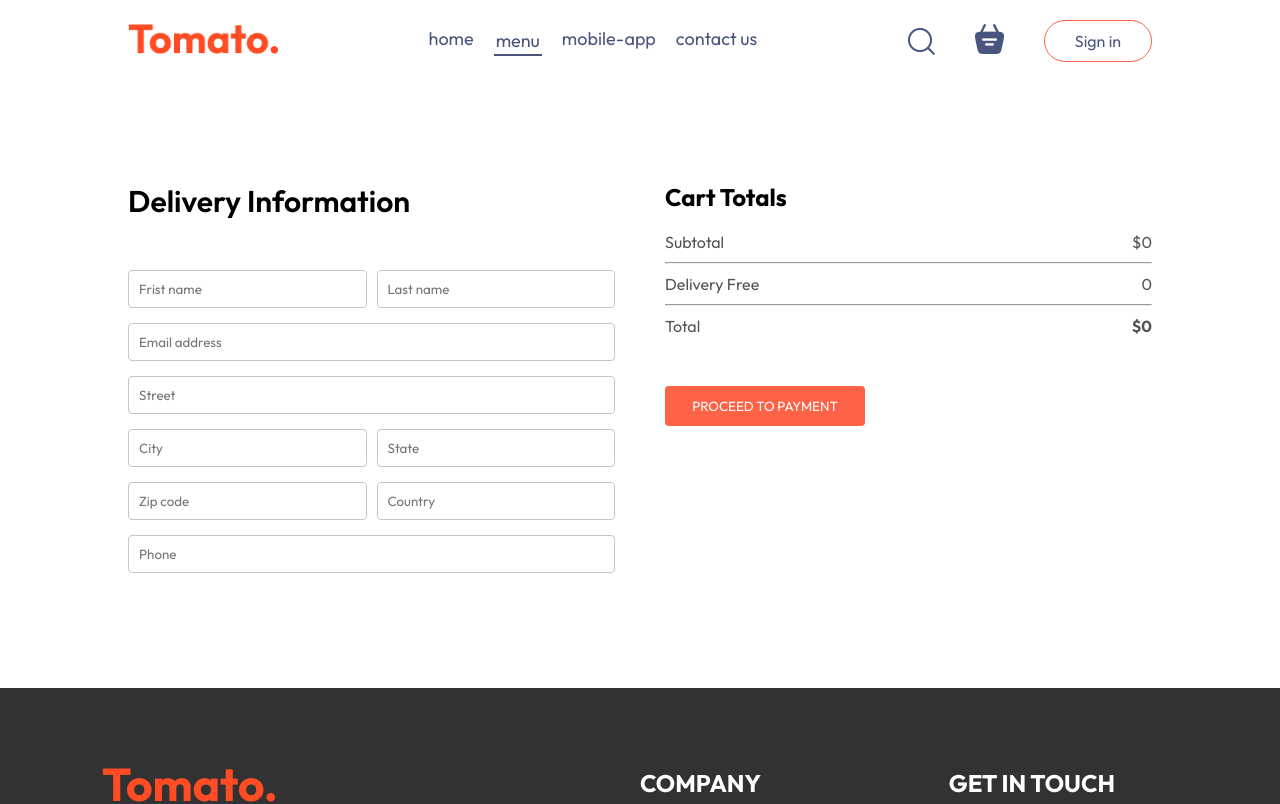
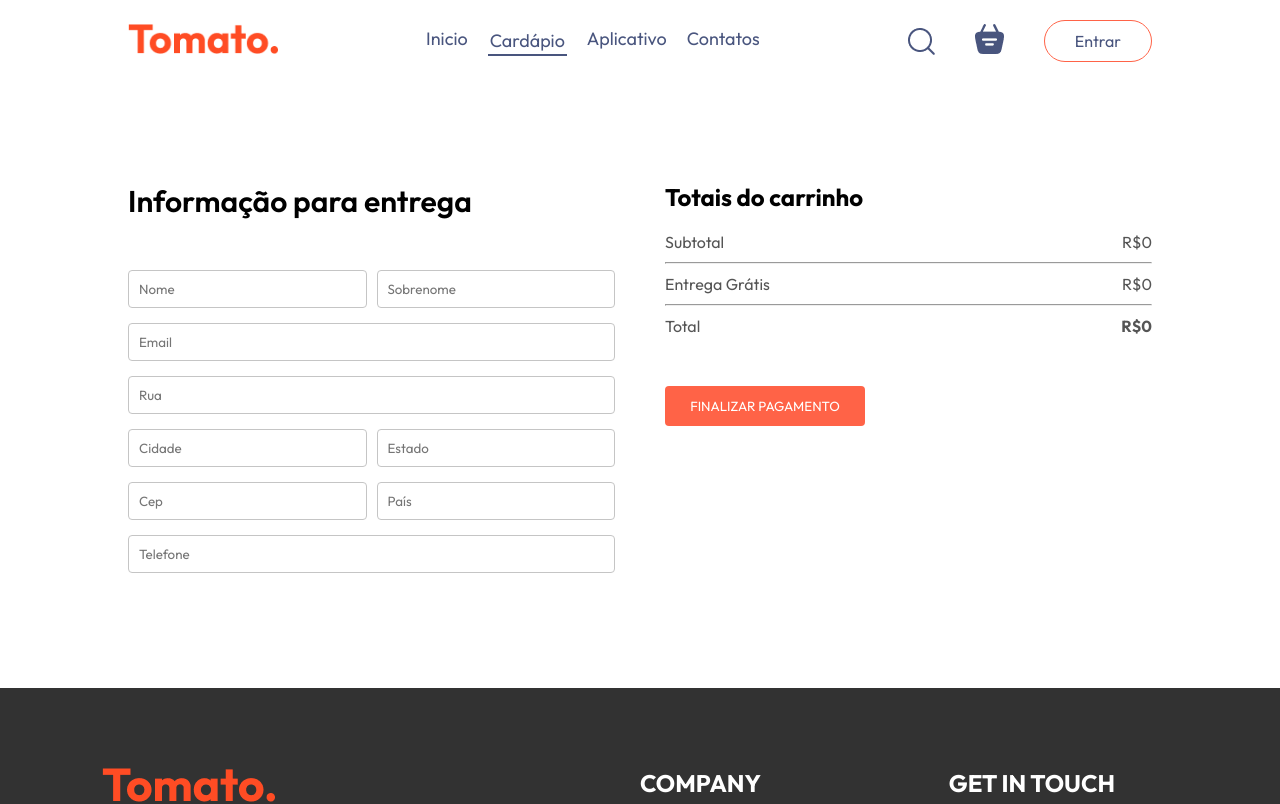
Before and after one commit to yandsilva/food-delivery-frontend, a React (Vite) app: page /order in a window 1280 px wide. Shown: the top 804 px of the page. Built offline with nearby package versions, Linux system fonts and the light colour scheme.

Commit message:
Corrigido a rota do pedido

```diff
--- a/src/components/AppDownload/AppDownload.jsx
+++ b/src/components/AppDownload/AppDownload.jsx
@@ -6,7 +6,7 @@ const AppDownload = () => {
   return (
     <div className="app-download" id="app-download">
       <p>
-        For Better Experience Dowload <br />
+        Para uma melhor experiência, baixe <br />
         Tomato App
         <div className="app-download-platforms">
           <img src={assets.play_store} alt="" />
--- a/src/components/ExploreMenu/ExploreMenu.jsx
+++ b/src/components/ExploreMenu/ExploreMenu.jsx
@@ -4,11 +4,11 @@ import { menu_list } from "../../assets/assets";
 const ExploreMenu = ({ category, setCategory }) => {
   return (
     <div className="explore-menu" id="explore-menu">
-      <h1>Explore our menu</h1>
+      <h1>Explore nosso cardápio</h1>
       <p className="explore-menu-text">
-        Choose from a diverse menu featuring a delectable array of dishes. Our
-        mission is to satisfy your cravings and elevate your dining experience,
-        one delicious meal at a time.
+        Escolha entre um menu diversificado com uma deliciosa variedade de
+        pratos. Nossa missão é satisfazer seus desejos e elevar sua experiência
+        gastronômica, uma deliciosa refeição de cada vez.
       </p>
       <div className="explore-menu-list">
         {menu_list.map((item, index) => {
--- a/src/components/FoodDisplay/FoodDisplay.jsx
+++ b/src/components/FoodDisplay/FoodDisplay.jsx
@@ -8,7 +8,7 @@ const FoodDisplay = ({ category }) => {
 
   return (
     <div className="food-display" id="food-display">
-      <h2>Top dishes near you</h2>
+      <h2>Principais pratos perto de você</h2>
       <div className="food-display-list">
         {food_list.map((item, index) => {
           if (category === "All" || category === item.category) {
--- a/src/components/FoodItem/FoodItem.jsx
+++ b/src/components/FoodItem/FoodItem.jsx
@@ -39,7 +39,7 @@ const FoodItem = ({ id, name, price, description, image }) => {
           <img src={assets.rating_starts} alt="" />
         </div>
         <p className="food-item-desc">{description}</p>
-        <p className="food-item-price">${price}</p>
+        <p className="food-item-price">R${price}</p>
       </div>
     </div>
   );
--- a/src/components/Footer/Footer.jsx
+++ b/src/components/Footer/Footer.jsx
@@ -40,7 +40,7 @@ const Footer = () => {
       </div>
       <hr />
       <p className="footer-copyright">
-        Copyright 2024 © Tomato.com - All Right Reserved
+        Copyright 2024 © Tomato.com - Todos os direitos reservados
       </p>
     </div>
   );
--- a/src/components/LoginPopup/LoginPopup.jsx
+++ b/src/components/LoginPopup/LoginPopup.jsx
@@ -4,7 +4,7 @@ import "./LoginPopup.css";
 import { assets } from "../../assets/assets";
 
 const LoginPopup = ({ setShowLogin }) => {
-  const [currState, setCurrState] = useState("Sign Up");
+  const [currState, setCurrState] = useState("Cadastro");
 
   return (
     <div className="login-popup">
@@ -21,26 +21,29 @@ const LoginPopup = ({ setShowLogin }) => {
           {currState === "Login" ? (
             <></>
           ) : (
-            <input type="text" placeholder="Your name" required />
+            <input type="text" placeholder="Nome completo" required />
           )}
 
-          <input type="email" placeholder="You email" required />
-          <input type="password" placeholder="Password" required />
+          <input type="email" placeholder="Seu email" required />
+          <input type="password" placeholder="Senha" required />
         </div>
-        <button>{currState === "Sign Up" ? "Create account" : "Login"}</button>
+        <button>{currState === "Cadastro" ? "Criar conta" : "Entrar"}</button>
         <div className="login-popup-condition">
           <input type="checkbox" required />
-          <p>By continuing, i agree to the terms of use & privacy policy</p>
+          <p>
+            Ao continuar, concordo com os termos de uso e políticas de
+            privacidade
+          </p>
         </div>
         {currState === "Login" ? (
           <p>
-            Create a new account?{" "}
-            <span onClick={() => setCurrState("Sign Up")}>Click here</span>
+            Criar uma nova conta?{" "}
+            <span onClick={() => setCurrState("Sign Up")}>Clique aqui</span>
           </p>
         ) : (
           <p>
-            Already have an account?{" "}
-            <span onClick={() => setCurrState("Login")}>Login here</span>
+            Já tem uma conta?{" "}
+            <span onClick={() => setCurrState("Login")}>Entre aqui</span>
           </p>
         )}
       </form>
--- a/src/components/NavBar/NavBar.jsx
+++ b/src/components/NavBar/NavBar.jsx
@@ -21,28 +21,28 @@ const NavBar = ({ setShowLogin }) => {
           onClick={() => setMenu("home")}
           className={menu === "home" ? "active" : ""}
         >
-          home
+          Inicio
         </Link>
         <a
           href="#explore-menu"
           onClick={() => setMenu("menu")}
           className={menu === "menu" ? "active" : ""}
         >
-          menu
+          Cardápio
         </a>
         <a
           href="#app-download"
           onClick={() => setMenu("mobile-app")}
           className={menu === "mobile-app" ? "active" : ""}
         >
-          mobile-app
+          Aplicativo
         </a>
         <a
           href="#footer"
           onClick={() => setMenu("contact-us")}
           className={menu === "contact-us" ? "active" : ""}
         >
-          contact us
+          Contatos
         </a>
       </ul>
       <div className="navbar-right">
@@ -54,7 +54,7 @@ const NavBar = ({ setShowLogin }) => {
           </Link>
           <div className={getTotalCartAmount() === 0 ? "" : "dot"}></div>
         </div>
-        <button onClick={() => setShowLogin(true)}>Sign in</button>
+        <button onClick={() => setShowLogin(true)}>Entrar</button>
       </div>
     </div>
   );
--- a/src/pages/Cart/Cart.jsx
+++ b/src/pages/Cart/Cart.jsx
@@ -14,12 +14,12 @@ const Cart = () => {
     <div className="cart">
       <div className="cart-items">
         <div className="cart-items-title">
-          <p>Items</p>
-          <p>Title</p>
-          <p>Price</p>
-          <p>Quantity</p>
+          <p>Itens</p>
+          <p>Prato</p>
+          <p>Valor</p>
+          <p>Quantidade</p>
           <p>Total</p>
-          <p>Remove</p>
+          <p>Remover</p>
         </div>
         <br />
         <hr />
@@ -30,9 +30,9 @@ const Cart = () => {
                 <div className="cart-items-title cart-items-item">
                   <img src={item.image} alt="" />
                   <p>{item.name}</p>
-                  <p>${item.price}</p>
+                  <p>R${item.price}</p>
                   <p>{cartItems[item._id]}</p>
-                  <p>${item.price * cartItems[item._id]}</p>
+                  <p>R${item.price * cartItems[item._id]}</p>
                   <p onClick={() => removeFromCart(item._id)} className="cross">
                     x
                   </p>
@@ -45,35 +45,33 @@ const Cart = () => {
       </div>
       <div className="cart-bottom">
         <div className="cart-total">
-          <h2>Cart Totals</h2>
+          <h2>Totais do carrinho</h2>
           <div>
             <div className="cart-total-details">
               <p>Subtotal</p>
-              <p>${getTotalCartAmount()}</p>
+              <p>R${getTotalCartAmount()}</p>
             </div>
             <hr />
             <div className="cart-total-details">
-              <p>Delivery Free</p>
-              <p>{getTotalCartAmount() === 0 ? 0 : +2}</p>
+              <p>Entrega Grátis</p>
+              <p>R${getTotalCartAmount() === 0 ? 0 : +2}</p>
             </div>
             <hr />
             <div className="cart-total-details">
               <p>Total</p>
               <b>
-                ${getTotalCartAmount() === 0 ? 0 : getTotalCartAmount() + 2}
+                R${getTotalCartAmount() === 0 ? 0 : getTotalCartAmount() + 2}
               </b>
             </div>
           </div>
-          <button onClick={() => navigate("/order")}>
-            PROCEED TO CHECKOUT
-          </button>
+          <button onClick={() => navigate("/order")}>FECHAR O PEDIDO</button>
         </div>
         <div className="cart-promocode">
           <div>
-            <p>If you have a promo code, Enter it here</p>
+            <p>Se você tiver um código promocional, insira-o aqui</p>
             <div className="cart-promocode-input">
               <input type="text" placeholder="promo code" />
-              <button>Submit</button>
+              <button>Enviar</button>
             </div>
           </div>
         </div>
--- a/src/pages/PlaceOrder/PalceOrder.jsx
+++ b/src/pages/PlaceOrder/PalceOrder.jsx
@@ -8,45 +8,45 @@ const PalceOrder = () => {
   return (
     <form className="place-order">
       <div className="place-order-left">
-        <p className="title">Delivery Information</p>
+        <p className="title">Informação para entrega</p>
         <div className="multi-fields">
-          <input type="text" placeholder="Frist name" />
-          <input type="text" placeholder="Last name" />
+          <input type="text" placeholder="Nome" />
+          <input type="text" placeholder="Sobrenome" />
         </div>
-        <input type="text" placeholder="Email address" />
-        <input type="text" placeholder="Street" />
+        <input type="text" placeholder="Email" />
+        <input type="text" placeholder="Rua" />
         <div className="multi-fields">
-          <input type="text" placeholder="City" />
-          <input type="text" placeholder="State" />
+          <input type="text" placeholder="Cidade" />
+          <input type="text" placeholder="Estado" />
         </div>
         <div className="multi-fields">
-          <input type="text" placeholder="Zip code" />
-          <input type="text" placeholder="Country" />
+          <input type="text" placeholder="Cep" />
+          <input type="text" placeholder="País" />
         </div>
-        <input type="text" placeholder="Phone" />
+        <input type="text" placeholder="Telefone" />
       </div>
       <div className="place-order-right">
         <div className="cart-total">
-          <h2>Cart Totals</h2>
+          <h2>Totais do carrinho</h2>
           <div>
             <div className="cart-total-details">
               <p>Subtotal</p>
-              <p>${getTotalCartAmount()}</p>
+              <p>R${getTotalCartAmount()}</p>
             </div>
             <hr />
             <div className="cart-total-details">
-              <p>Delivery Free</p>
-              <p>{getTotalCartAmount() === 0 ? 0 : 2}</p>
+              <p>Entrega Grátis</p>
+              <p>R${getTotalCartAmount() === 0 ? 0 : 2}</p>
             </div>
             <hr />
             <div className="cart-total-details">
               <p>Total</p>
               <b>
-                ${getTotalCartAmount() === 0 ? 0 : getTotalCartAmount() + 2}
+                R${getTotalCartAmount() === 0 ? 0 : getTotalCartAmount() + 2}
               </b>
             </div>
           </div>
-          <button>PROCEED TO PAYMENT</button>
+          <button>FINALIZAR PAGAMENTO</button>
         </div>
       </div>
     </form>
```
Also changed, not shown: src/components/Header/Header.jsx (+6 -6 lines).
